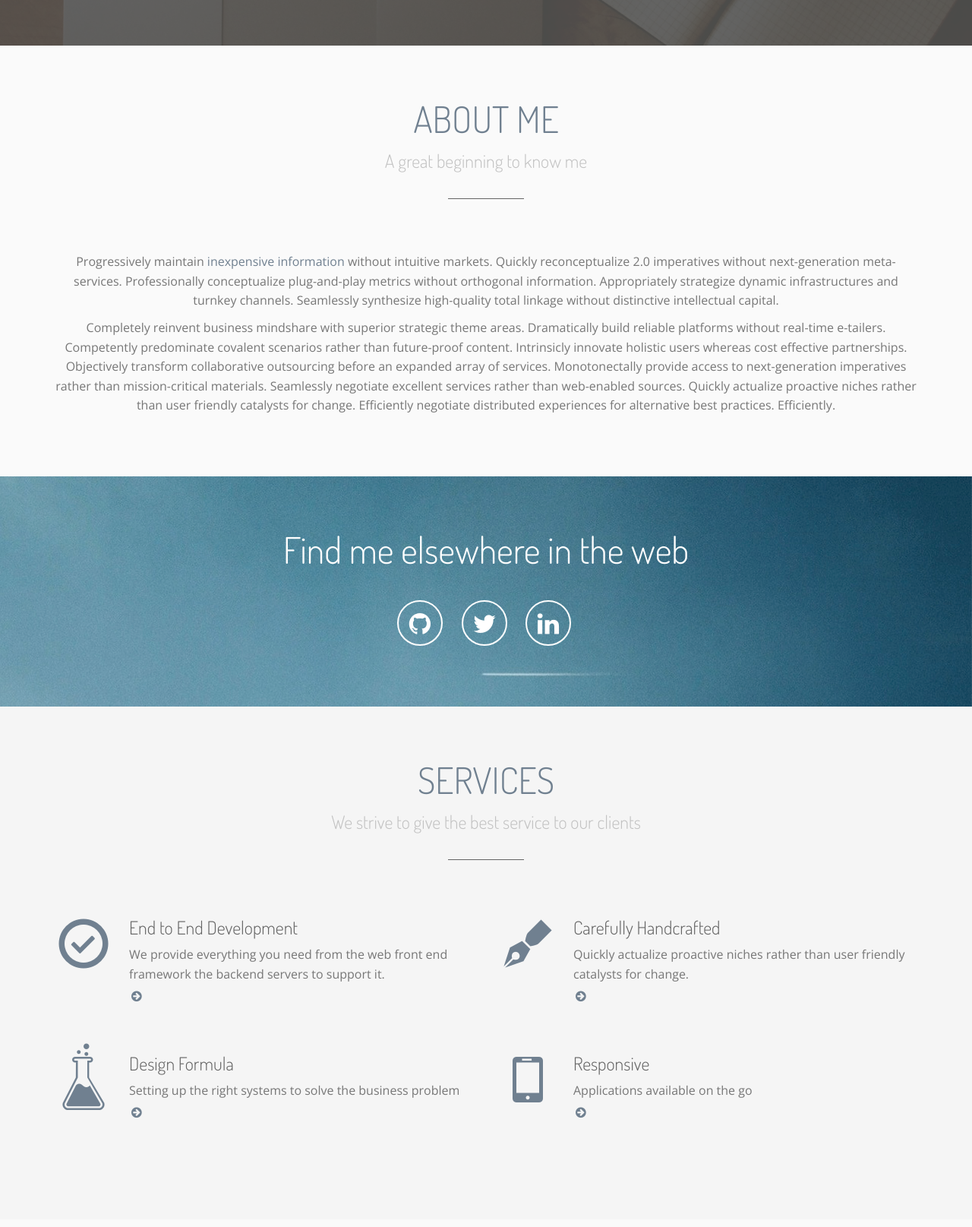
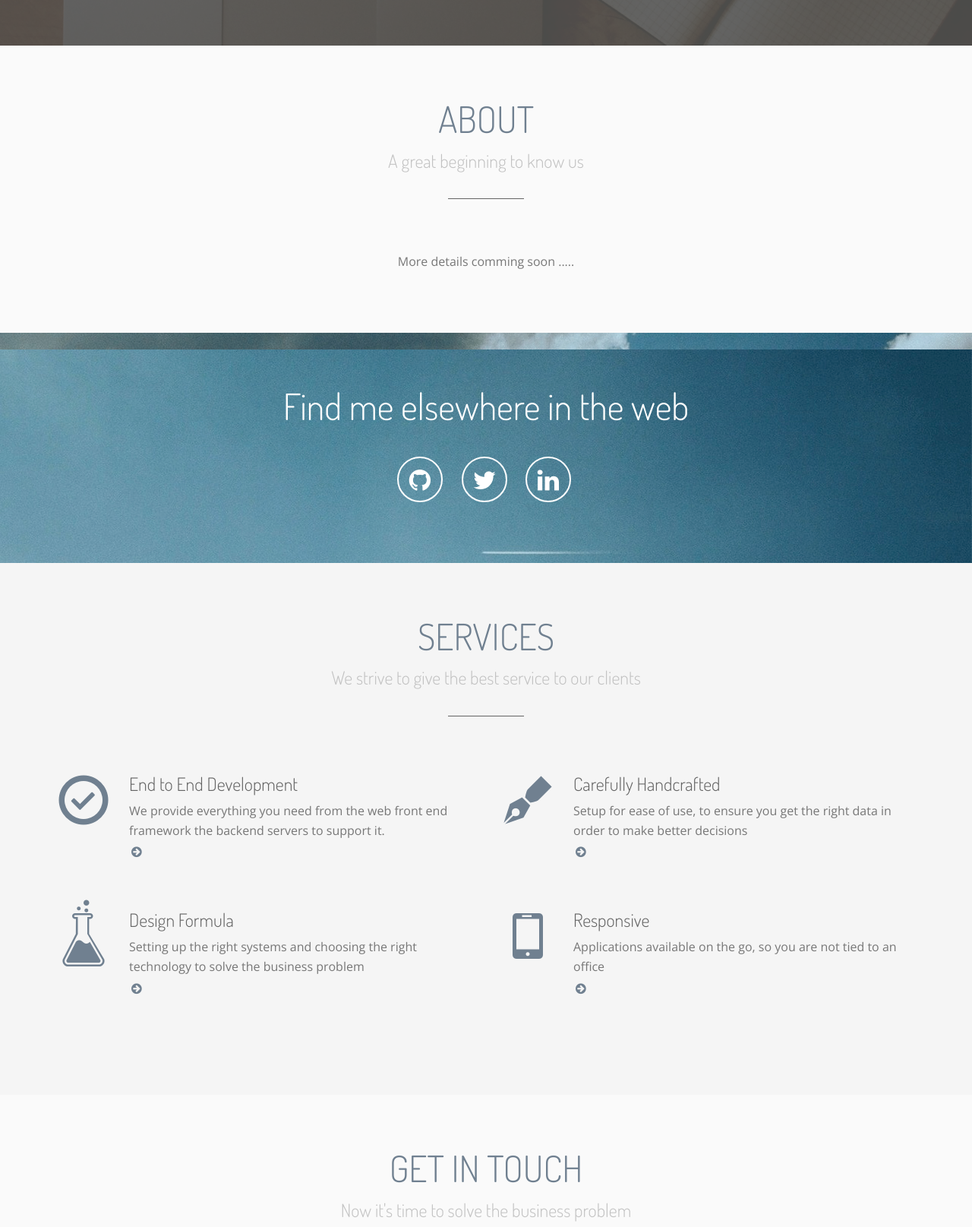
Before and after one commit to bradfmd/mbtech, a plain HTML site: page index.html in a window 1280 px wide. Shown: the part 740-2355 px from the top of the page at 76% size. Drawn offline with nearby package versions, Linux system fonts and the light colour scheme; files whose address does not match are found by name.

Commit message:
tweaked some of the wording on the page

```diff
--- a/index.html
+++ b/index.html
@@ -104,16 +104,12 @@
 		<div id="about" class="section about">
 			<div class="container">
 				<div class="section-heading">
-					<h2>ABOUT ME</h2>
-					<p>A great beginning to know me</p>
+					<h2>ABOUT</h2>
+					<p>A great beginning to know us</p>
 					<hr />
 				</div>
 				<div class="section-content">
-					<p>Progressively maintain <a href="#">inexpensive information</a> without intuitive markets. Quickly reconceptualize 2.0 imperatives without next-generation meta-services. Professionally conceptualize plug-and-play metrics without orthogonal information. Appropriately strategize dynamic infrastructures and turnkey channels. Seamlessly synthesize high-quality total linkage without distinctive intellectual capital.</p>
-
-					<p>Completely reinvent business mindshare with superior strategic theme areas. Dramatically build reliable platforms without real-time e-tailers. Competently predominate covalent scenarios rather than future-proof content. Intrinsicly innovate holistic users whereas cost effective partnerships. Objectively transform collaborative outsourcing before an expanded array of services.
-
-					Monotonectally provide access to next-generation imperatives rather than mission-critical materials. Seamlessly negotiate excellent services rather than web-enabled sources. Quickly actualize proactive niches rather than user friendly catalysts for change. Efficiently negotiate distributed experiences for alternative best practices. Efficiently.</p>
+					<p>More details comming soon .....</p>
 				</div>
 			</div>
 		</div>
@@ -182,7 +178,7 @@
 								<span class="icon-pen service-icon"></span>
 								<div class="service-text">
 									<h3>Carefully Handcrafted</h3>
-									<p>Quickly actualize proactive niches rather than user friendly catalysts for change.</p>
+									<p>Setup for ease of use, to ensure you get the right data in order to make better decisions</p>
 									<a href="#" class="read-more"><span>Read more ...</span> <i class="i fa fa-arrow-circle-right"></i></a>
 								</div>
 							</div>
@@ -192,7 +188,7 @@
 								<span class="icon-lab service-icon"></span>
 								<div class="service-text">
 									<h3>Design Formula</h3>
-									<p>Setting up the right systems to solve the business problem</p>
+									<p>Setting up the right systems and choosing the right technology to solve the business problem</p>
 									<a href="#" class="read-more"><span>Read more ...</span> <i class="i fa fa-arrow-circle-right"></i></a>
 								</div>
 							</div>
@@ -202,7 +198,7 @@
 								<span class="icon-phone service-icon"></span>
 								<div class="service-text">
 									<h3>Responsive</h3>
-									<p>Applications available on the go</p>
+									<p>Applications available on the go, so you are not tied to an office</p>
 									<a href="#" class="read-more"><span>Read more ...</span> <i class="i fa fa-arrow-circle-right"></i></a>
 								</div>
 							</div>
@@ -338,7 +334,7 @@
 		<div id="contact" class="section contact">
 			<div class="section-heading">
 				<h2>GET IN TOUCH</h2>
-				<p>Now it's time to build a business and relationship</p>
+				<p>Now it's time to solve the business problem</p>
 				<hr />
 			</div>
 			<div class="section-content">
```
